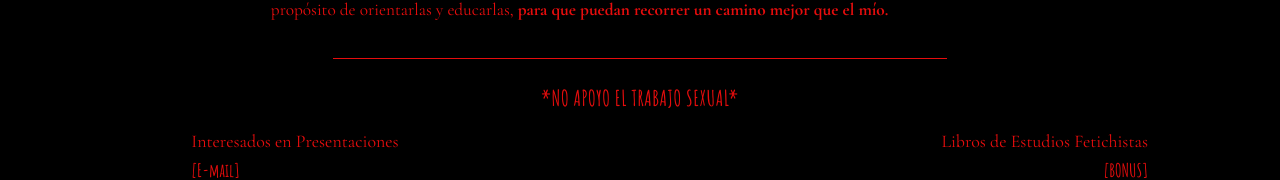
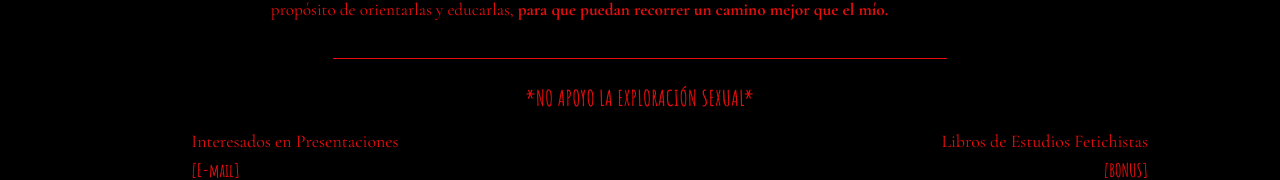
Before and after one commit to araneabella/AraneaBella, a plain HTML site: page es.html in a window 1280 px wide. Shown: the part 948-1128 px from the top of the page. Drawn offline with nearby package versions, Linux system fonts and the light colour scheme; a web font is replaced by a local one.

Commit message:
Update es.html

```diff
--- a/es.html
+++ b/es.html
@@ -54,7 +54,7 @@
   <div class="divider reveal" style="margin-top:34px"></div>
 
   <footer class="contact-row reveal">
-    <div class="notice">*NO APOYO EL TRABAJO SEXUAL*</div>
+    <div class="notice">*NO APOYO LA EXPLORACIÓN SEXUAL*</div>
     <div class="left"><div class="label">Interesados en Presentaciones</div><a class="lnk" data-link="contato" href="#">[E-mail]</a></div>
     <div></div>
     <div class="right"><div class="label">Libros de Estudios Fetichistas</div><a class="lnk" data-link="bonus" href="#">[BONUS]</a></div>
```
